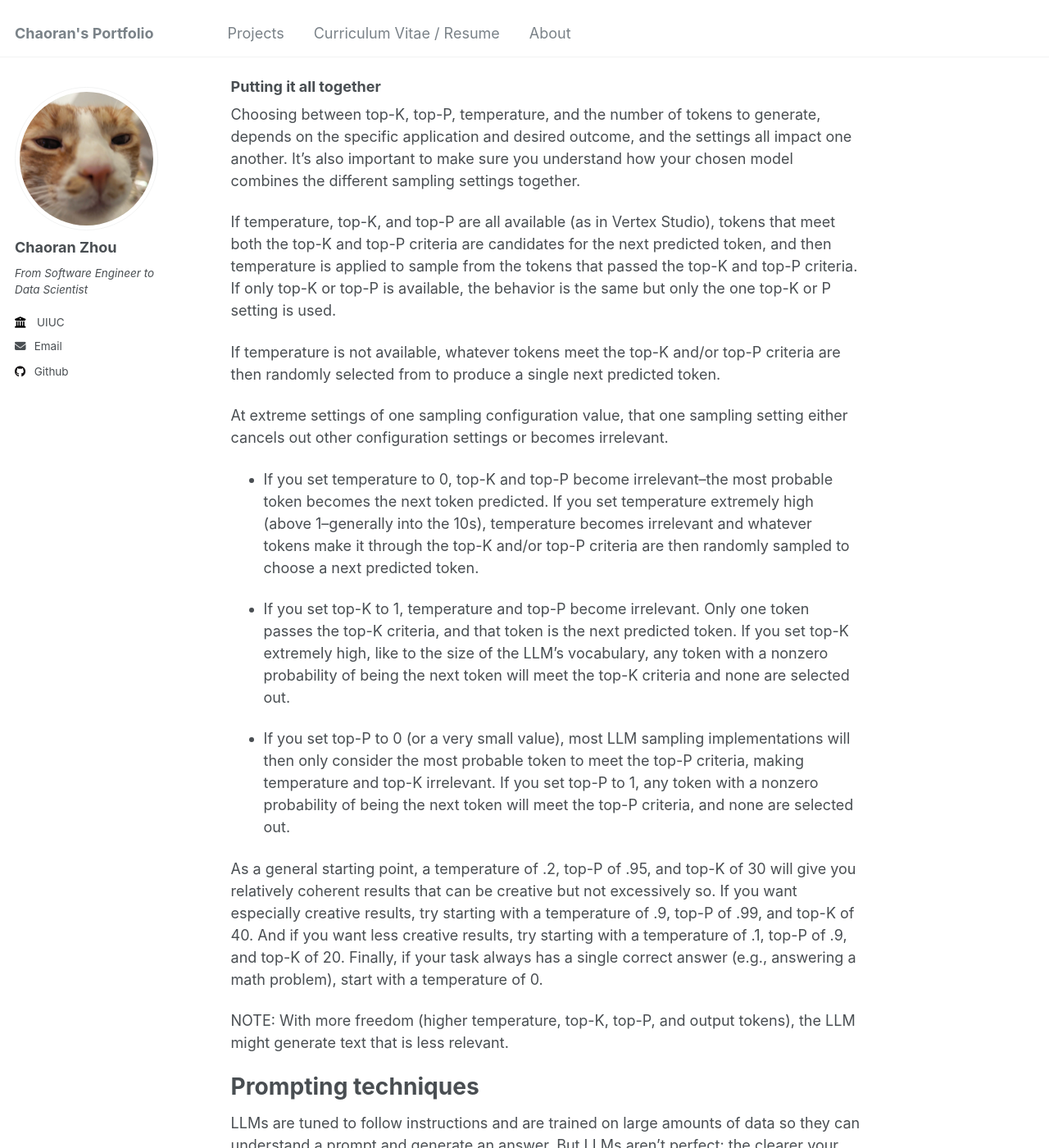
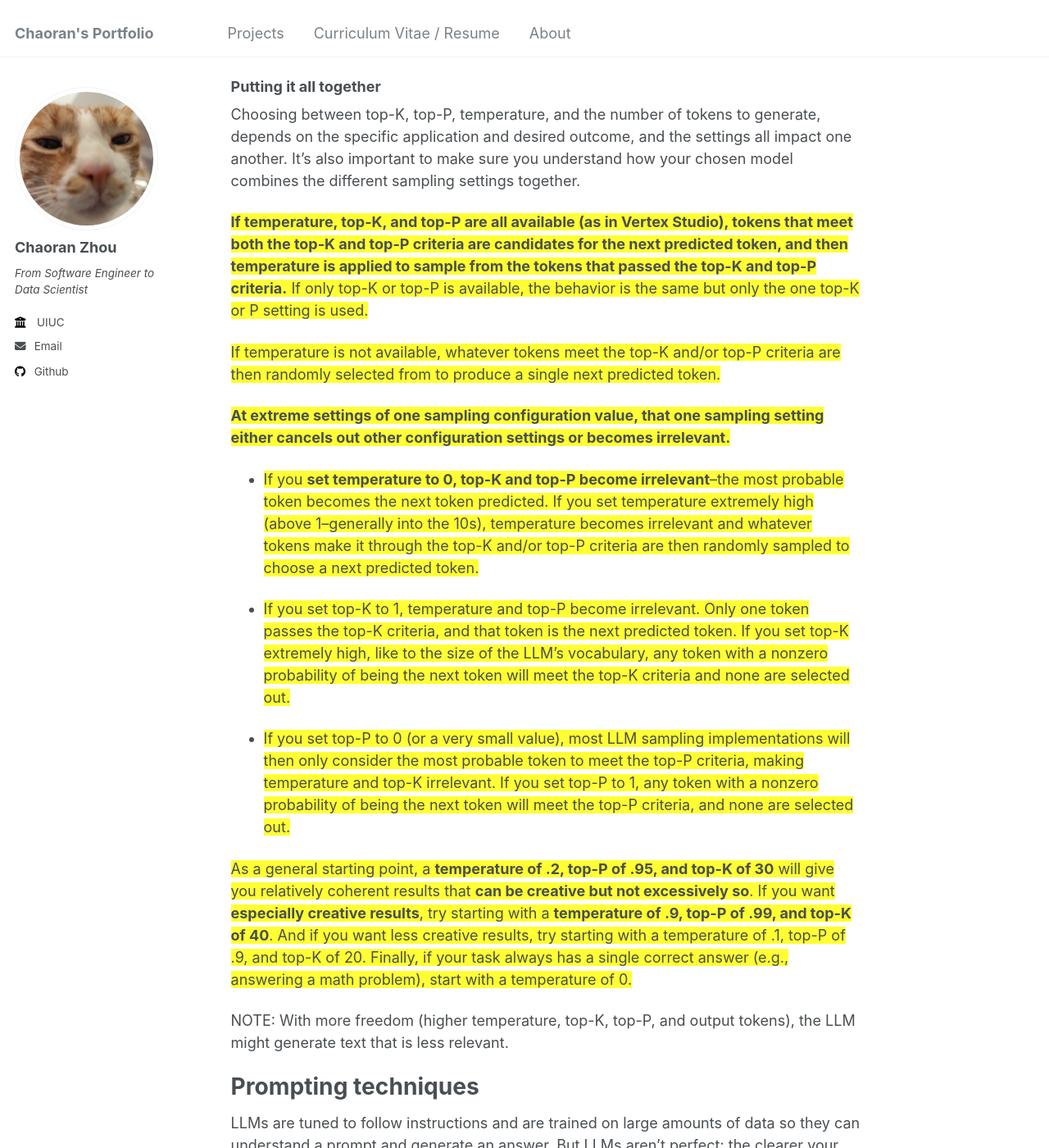
Before and after one commit to ranranrunforit/ranranrunforit.github.io, a Jekyll site: the page built from _projects/project-16.md, in a window 1280 px wide and 1400 px high, scrolled down 2660 px. Shown: the whole window at 82% size. Built offline with Jekyll 4.4.1, drawn with Linux system fonts in a browser that asks for light colours.

Commit message:
Update project-16.md

```diff
--- a/_projects/project-16.md
+++ b/_projects/project-16.md
@@ -109,40 +109,40 @@ depends on the specific application and desired outcome, and the settings all im
 another. It’s also important to make sure you understand how your chosen model combines
 the different sampling settings together.
 
-If temperature, top-K, and top-P are all available (as in Vertex Studio), tokens that meet
+<span style="background-color: #FFFF33;">**If temperature, top-K, and top-P are all available (as in Vertex Studio), tokens that meet
 both the top-K and top-P criteria are candidates for the next predicted token, and then
-temperature is applied to sample from the tokens that passed the top-K and top-P criteria. If
+temperature is applied to sample from the tokens that passed the top-K and top-P criteria.** If
 only top-K or top-P is available, the behavior is the same but only the one top-K or P setting
-is used.
+is used.</span>
 
-If temperature is not available, whatever tokens meet the top-K and/or top-P criteria are then
-randomly selected from to produce a single next predicted token.
+<span style="background-color: #FFFF33;">If temperature is not available, whatever tokens meet the top-K and/or top-P criteria are then
+randomly selected from to produce a single next predicted token.</span>
 
-At extreme settings of one sampling configuration value, that one sampling setting either
-cancels out other configuration settings or becomes irrelevant.
+<span style="background-color: #FFFF33;">**At extreme settings of one sampling configuration value, that one sampling setting either
+cancels out other configuration settings or becomes irrelevant.**</span>
 
-- If you set temperature to 0, top-K and top-P become irrelevant–the most probable
+- <span style="background-color: #FFFF33;">If you **set temperature to 0, top-K and top-P become irrelevant**–the most probable
 token becomes the next token predicted. If you set temperature extremely high (above
 1–generally into the 10s), temperature becomes irrelevant and whatever tokens make
 it through the top-K and/or top-P criteria are then randomly sampled to choose a next
-predicted token.
+predicted token.</span>
 
-- If you set top-K to 1, temperature and top-P become irrelevant. Only one token passes the
+- <span style="background-color: #FFFF33;">If you set top-K to 1, temperature and top-P become irrelevant. Only one token passes the
 top-K criteria, and that token is the next predicted token. If you set top-K extremely high,
 like to the size of the LLM’s vocabulary, any token with a nonzero probability of being the
-next token will meet the top-K criteria and none are selected out.
+next token will meet the top-K criteria and none are selected out.</span>
 
-- If you set top-P to 0 (or a very small value), most LLM sampling implementations will then
+- <span style="background-color: #FFFF33;">If you set top-P to 0 (or a very small value), most LLM sampling implementations will then
 only consider the most probable token to meet the top-P criteria, making temperature and
 top-K irrelevant. If you set top-P to 1, any token with a nonzero probability of being the
-next token will meet the top-P criteria, and none are selected out.
+next token will meet the top-P criteria, and none are selected out.</span>
 
-As a general starting point, a temperature of .2, top-P of .95, and top-K of 30 will give you
-relatively coherent results that can be creative but not excessively so. If you want especially
-creative results, try starting with a temperature of .9, top-P of .99, and top-K of 40. And if you
+<span style="background-color: #FFFF33;">As a general starting point, a **temperature of .2, top-P of .95, and top-K of 30** will give you
+relatively coherent results that **can be creative but not excessively so**. If you want **especially
+creative results**, try starting with a **temperature of .9, top-P of .99, and top-K of 40**. And if you
 want less creative results, try starting with a temperature of .1, top-P of .9, and top-K of 20.
 Finally, if your task always has a single correct answer (e.g., answering a math problem), start
-with a temperature of 0.
+with a temperature of 0.</span>
 
 NOTE: With more freedom (higher temperature, top-K, top-P, and output tokens), the LLM
 might generate text that is less relevant.
```
